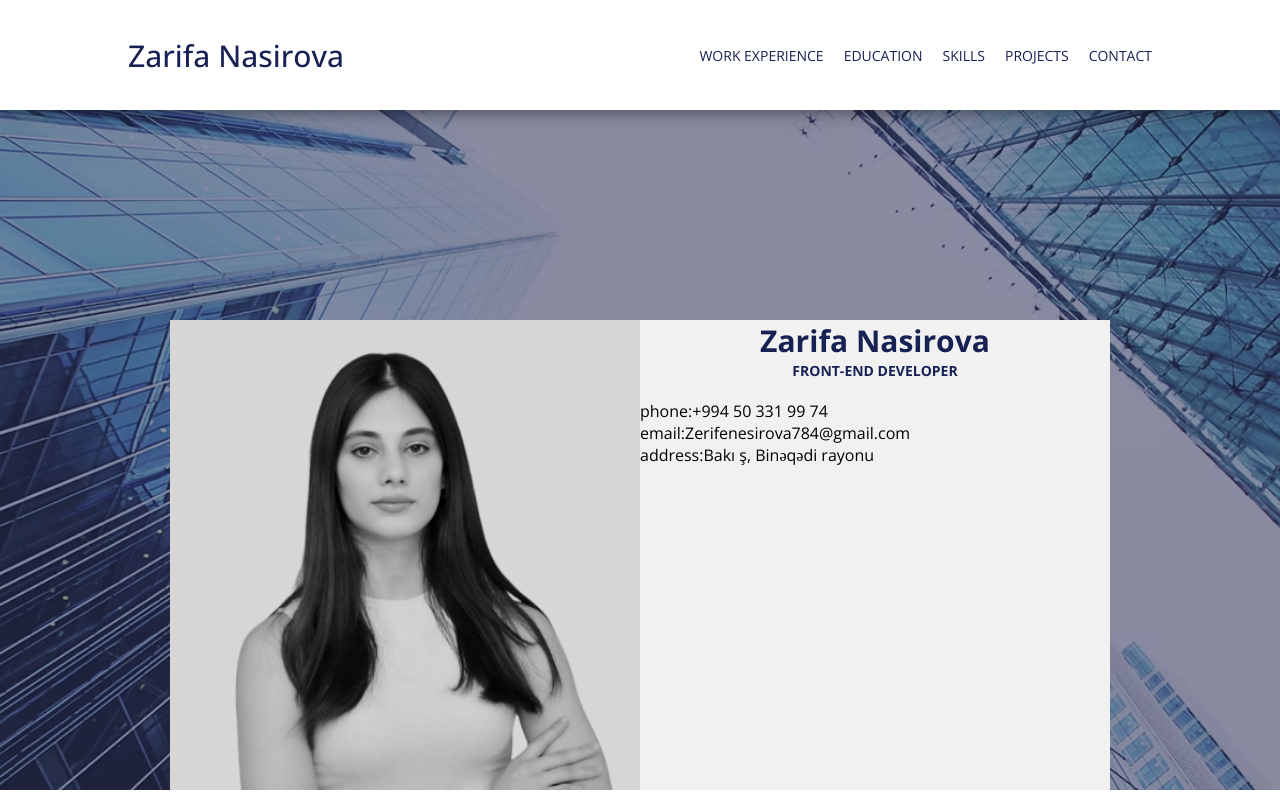
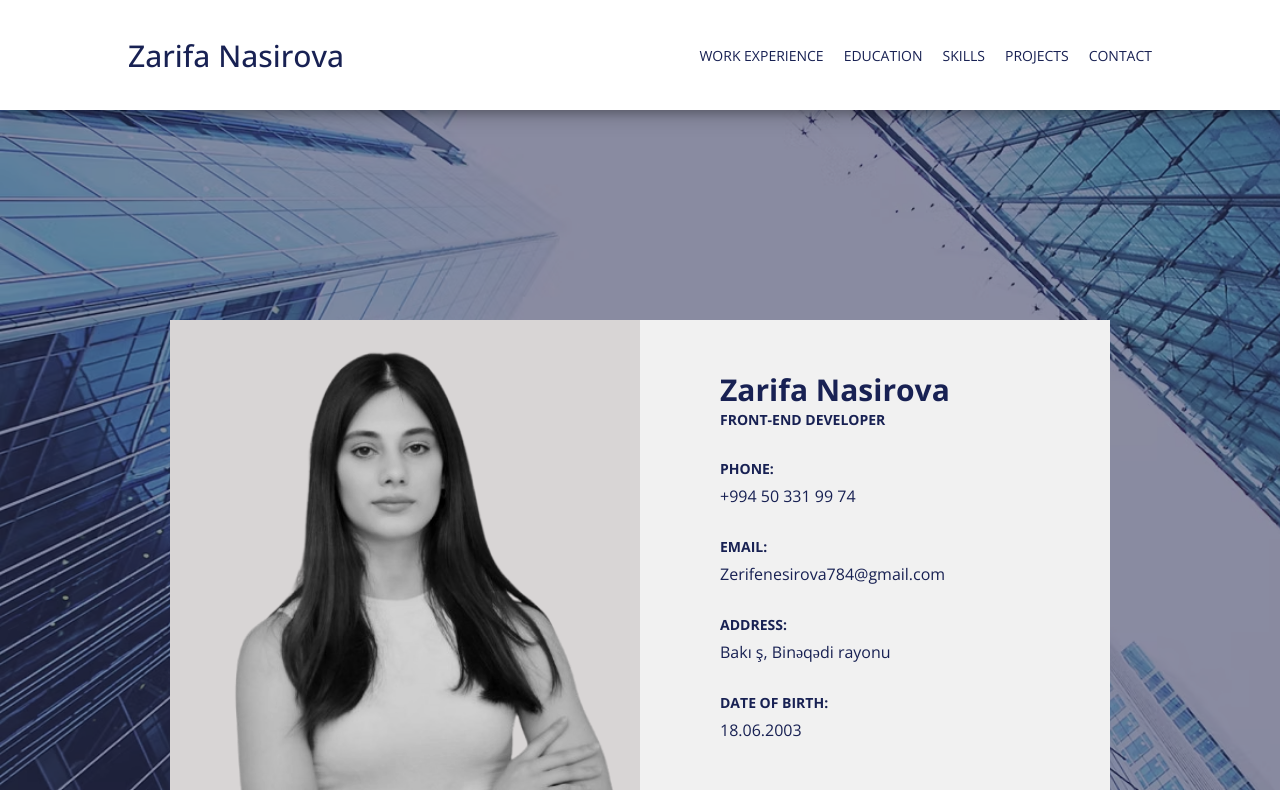
Before and after one commit to Zaranasirova/Portfolio, a React (Vite) app: page / in a window 1280 px wide. Shown: the top 792 px of the page. Built offline with nearby package versions, Linux system fonts and the light colour scheme.

Commit message:
Add animation to home section: slide from left after 3s delay

```diff
--- a/src/assets/scss/pages/_home.scss
+++ b/src/assets/scss/pages/_home.scss
@@ -35,6 +35,9 @@
         background-color: #d8d5d5;
         height: 470px;
         position: relative;
+        animation: slideFromLeft 3s ease-out forwards;
+        animation-delay: 1s;
+        opacity: 0;
         .image {
           width: 450px;
           height: 450px;
@@ -54,19 +57,68 @@
         height: 470px;
         display: flex;
         flex-direction: column;
-        gap: 20px;
-        .profile-box{
+        gap: 30px;
+        justify-content: center;
+        padding-left: 80px;
+        animation: slideFromRight 3s ease-out forwards;
+        animation-delay: 1s;
+        opacity: 0;
+        .profile-box {
           flex-direction: column;
           color: $first_color;
-          .name{
-font-size: 30px;
+          display: flex;
+
+          .name {
+            font-size: 30px;
           }
-          .role{
+          .role {
             font-size: 14px;
             text-transform: uppercase;
+          }
+        }
+        .contact-box {
+          display: flex;
+          flex-direction: column;
+          gap: 30px;
+
+          .contact-list-item {
+            display: flex;
+            flex-direction: column;
+            gap: 7px;
+            color: $first_color;
+            .type{
+              font-size: 14px;
+              text-transform: uppercase;
+              font-weight: bold;
+            }
           }
         }
       }
     }
   }
 }
+
+
+
+@keyframes slideFromLeft {
+  0% {
+    transform: translateX(-35%);
+    opacity: 0;
+  }
+  100% {
+    transform: translateX(0);
+    opacity:1;
+  }
+}
+
+
+@keyframes slideFromRight {
+  0% {
+    transform: translateX(35%);
+    opacity: 0;
+  }
+  100% {
+    transform: translateX(0);
+    opacity: 1;
+  }
+}
--- a/src/data.js
+++ b/src/data.js
@@ -11,4 +11,8 @@ export const Contact_data = [
     type: "address:",
     value: "Bakı ş, Binəqədi rayonu",
   },
+  {
+    type:" Date of birth:",
+    value:"18.06.2003"
+  }
 ];
--- a/src/pages/Home.jsx
+++ b/src/pages/Home.jsx
@@ -31,14 +31,14 @@ const Home = () => {
                        <div className='image'> <img src={cv_image} alt="cv-image" style={{ filter: "url(#kennedy-comp-isuax1ud)" }}/></div>
                     </div>
                     <div className="contact-info">
-                        <div className="profile-box d-flex">
+                        <div className="profile-box">
                             <h4 className='name'>Zarifa Nasirova</h4>
                             <h6 className='role'>Front-End Developer</h6>
                         </div>
-                        <ul>
+                        <ul className='contact-box'>
                             {
                                 Contact_data.map(item => (
-                                    <li className='d-flex'><span>{item.type}</span> <span>{item.value}</span></li>
+                                    <li className='contact-list-item'><h6 className='type'>{item.type}</h6> <span className='value'>{item.value}</span></li>
                                 ))
                             }
                         </ul>
```
